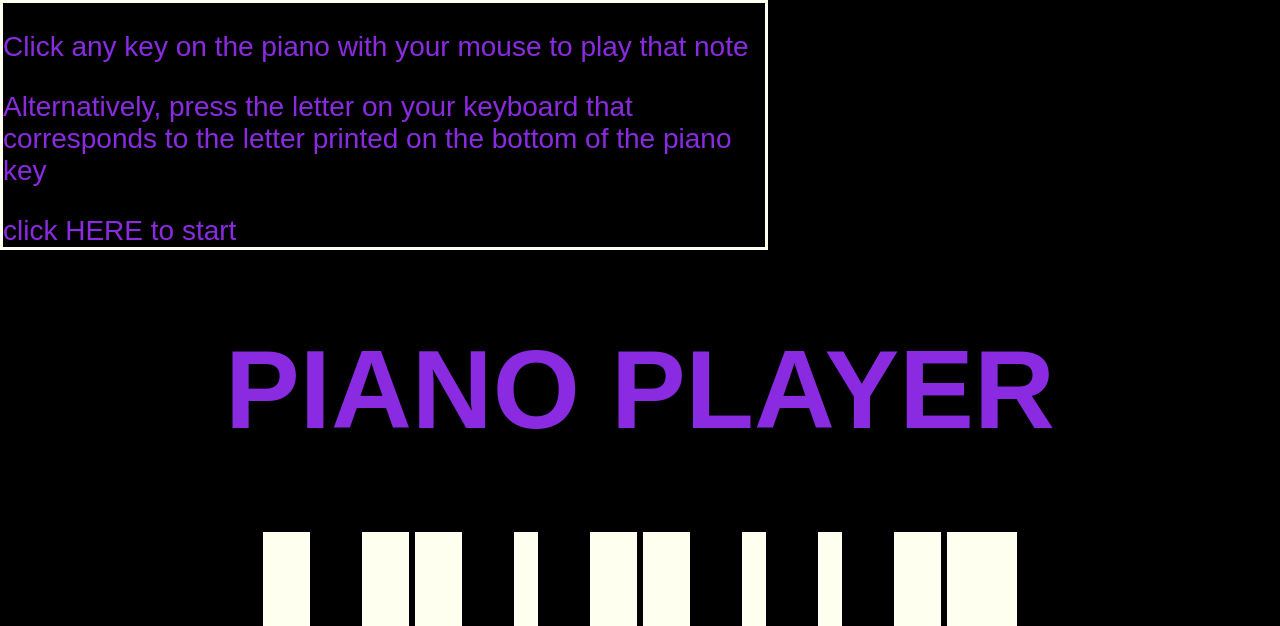
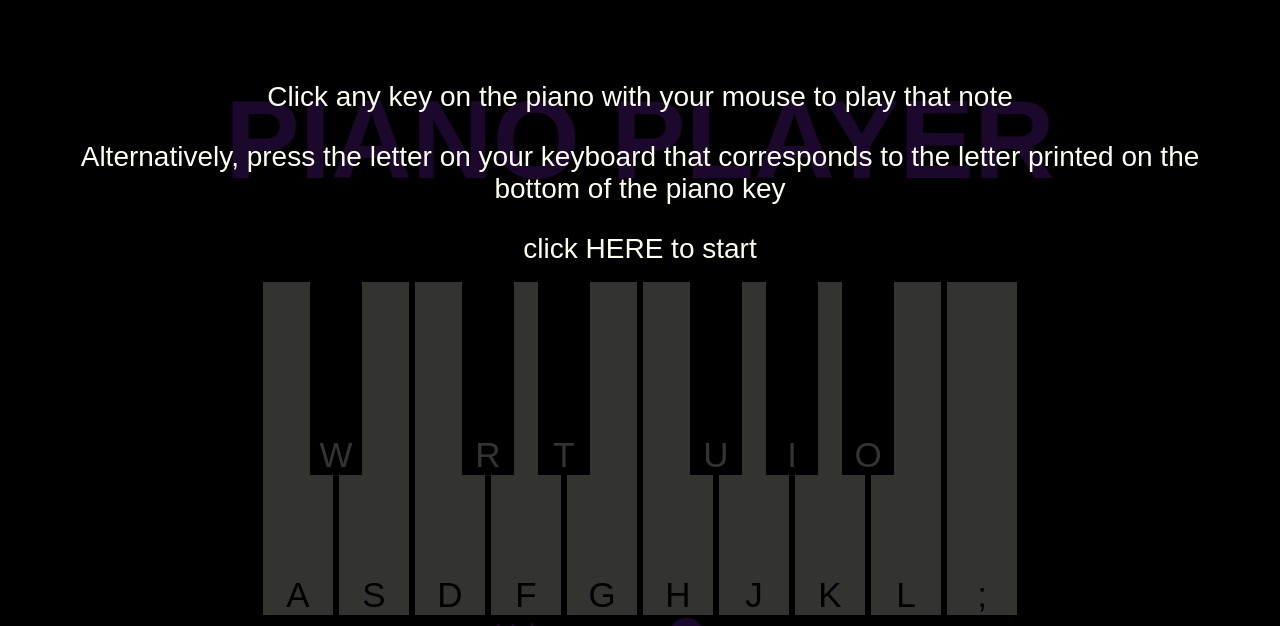
Before and after one commit to smackey15/piano_player, a website built with webpack: page index.html in a window 1280 px wide. Shown: the top 626 px of the page. Built offline with nearby package versions, Linux system fonts and the light colour scheme.

Commit message:
Restyled modal to cover full screen, change text color, center text

```diff
--- a/index.html
+++ b/index.html
@@ -18,7 +18,7 @@
   <div class="modal-content">
     <p>Click any key on the piano with your mouse to play that note</p>
     <p>Alternatively, press the letter on your keyboard that corresponds to the letter printed on the bottom of the piano key</p>
-    <span class="close">click HERE to start</span>
+    <p>click <span class="close">HERE</span> to start</p>
 </div>
 
 </div>
--- a/src/index.scss
+++ b/src/index.scss
@@ -6,18 +6,29 @@ body {
 }
 
 .modal {
-    width: 60%;
-    height: 60%;
+    position: fixed;
+    top: 0;
+    bottom: 0;
+    left: 0;
+    right: 0;
+    z-index: 4;
+    background: rgba(0, 0, 0, 0.8);
+    // width: 60%;
+    // height: 60%;
 }
 
 .modal-content {
-    color: blueviolet;
+    color: ivory;
     font-size: 8px;
-    border: 1px solid ivory;
+    text-align: center;
+    position: absolute;
+    margin: 15px;
+    // border: 1px solid ivory;
 }
 
 span:hover {
-    background-color: ivory;
+    background-color: blueviolet;
+    cursor: pointer;
 }
 
 h1 {
```
Also changed, not shown: dist/main.css.
